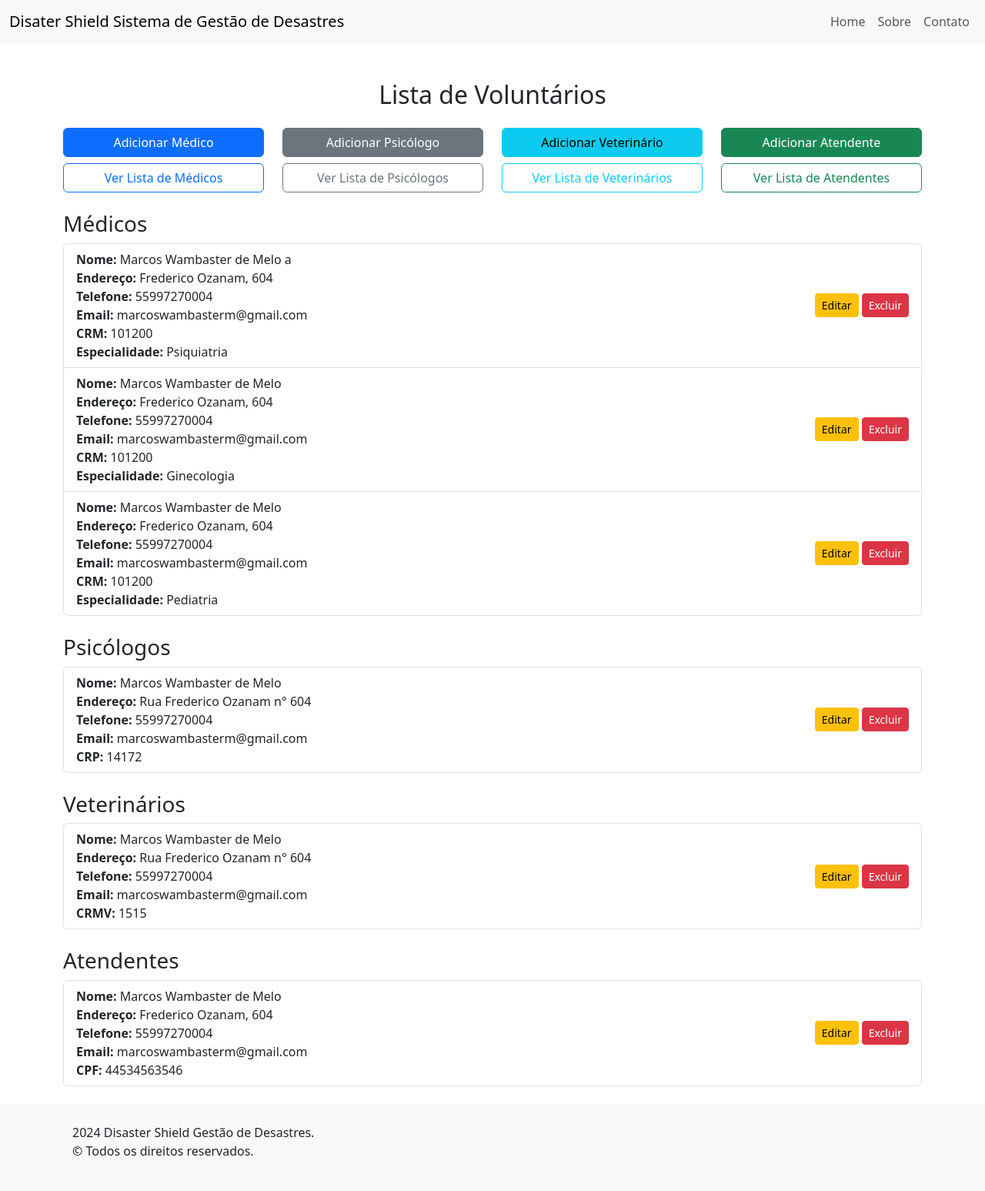
After one commit to marcoswambasterm/CPPRI101---Noite---Marcos-W.-Melo, a Django app: page /voluntarios/voluntarios/ in a window 1280 px wide. The commit adds this page. Shown: the whole page at 77% size. Run offline with Django 5.2, Linux system fonts and the light colour scheme; data comes from the database, SQL or seed files in the repository; both versions use the stored data as it was after the commit.

Commit message:
voluntarios em processo

```diff
--- a/DisasterShield/settings.py
+++ b/DisasterShield/settings.py
@@ -42,6 +42,7 @@ INSTALLED_APPS = [
 INSTALLED_APPS += [
     'home',
     'vitimas',
+    'voluntarios',
 ]
 
 MIDDLEWARE = [
--- a/DisasterShield/urls.py
+++ b/DisasterShield/urls.py
@@ -21,4 +21,5 @@ urlpatterns = [
     path('admin/', admin.site.urls),
     path('', include('home.urls')),
     path('vitimas/', include('vitimas.urls')),
+    path('voluntarios/', include('voluntarios.urls')),
 ]
--- a/home/templates/index.html
+++ b/home/templates/index.html
@@ -21,7 +21,7 @@
                 <div class="card-body">
                     <h5 class="card-title">Voluntários</h5>
                     <p class="card-text">Gerencie o cadastro de voluntários e atribuições.</p>
-                    <a href="#" class="btn btn-primary">Acessar</a>
+                    <a href="{% url 'lista_voluntarios' %}" class="btn btn-primary">Acessar</a>
                 </div>
             </div>
         </div>
--- a/voluntarios/templates/base.html
+++ b/voluntarios/templates/base.html
@@ -1,9 +1,10 @@
 <!DOCTYPE html>
-<html lang="pt-bt">
+<html lang="pt-br">
 <head>
     <meta charset="UTF-8">
     <meta name="viewport" content="width=device-width, initial-scale=1.0">
     <link rel="stylesheet" href="{% static 'css/bootstrap.min.css' %}">
+    <title>{% block title %}Aplicação Voluntários{% endblock %}</title>
 </head>
 <body>
     <!-- Inclui o Header da aplicação "home" -->
--- /dev/null
+++ b/voluntarios/templates/lista_voluntarios.html
@@ -0,0 +1,132 @@
+{% extends "base.html" %}
+
+{% block title %}Lista de Voluntários{% endblock %}
+
+{% block content %}
+<div class="container mt-5">
+    <h2 class="my-4 text-center">Lista de Voluntários</h2>
+
+    <!-- Botões de Adicionar e Lista -->
+    <div class="row text-center">
+        <div class="col-md-3 mb-4">
+            <a href="{% url 'adicionar_medico' %}" class="btn btn-primary w-100 mb-2">Adicionar Médico</a>
+            <a href="{% url 'lista_medicos' %}" class="btn btn-outline-primary w-100">Ver Lista de Médicos</a>
+        </div>
+        <div class="col-md-3 mb-4">
+            <a href="{% url 'adicionar_psicologo' %}" class="btn btn-secondary w-100 mb-2">Adicionar Psicólogo</a>
+            <a href="{% url 'lista_psicologos' %}" class="btn btn-outline-secondary w-100">Ver Lista de Psicólogos</a>
+        </div>
+        <div class="col-md-3 mb-4">
+            <a href="{% url 'adicionar_veterinario' %}" class="btn btn-info w-100 mb-2">Adicionar Veterinário</a>
+            <a href="{% url 'lista_veterinarios' %}" class="btn btn-outline-info w-100">Ver Lista de Veterinários</a>
+        </div>
+        <div class="col-md-3 mb-4">
+            <a href="{% url 'adicionar_atendente' %}" class="btn btn-success w-100 mb-2">Adicionar Atendente</a>
+            <a href="{% url 'lista_atendentes' %}" class="btn btn-outline-success w-100">Ver Lista de Atendentes</a>
+        </div>
+    </div>
+
+    {% if medicos or psicologos or veterinarios or atendentes %}
+        <!-- Exibindo Médicos -->
+        <h3>Médicos</h3>
+        {% if medicos %}
+            <ul class="list-group mb-4">
+                {% for medico in medicos %}
+                    <li class="list-group-item d-flex justify-content-between align-items-center">
+                        <div>
+                            <strong>Nome:</strong> {{ medico.nome }}<br>
+                            <strong>Endereço:</strong> {{ medico.endereco }}<br>
+                            <strong>Telefone:</strong> {{ medico.telefone }}<br>
+                            <strong>Email:</strong> {{ medico.email }}<br>
+                            <strong>CRM:</strong> {{ medico.crm }}<br>
+                            <strong>Especialidade:</strong> {{ medico.get_especialidade_display }}
+                        </div>
+                        <div>
+                            <a href="{% url 'editar_medico' medico.pk %}" class="btn btn-warning btn-sm">Editar</a>
+                            <a href="{% url 'excluir_medico' medico.pk %}" class="btn btn-danger btn-sm">Excluir</a>
+                        </div>
+                    </li>
+                {% endfor %}
+            </ul>
+        {% else %}
+            <p class="text-muted">Nenhum médico cadastrado.</p>
+        {% endif %}
+
+        <!-- Exibindo Psicólogos -->
+        <h3>Psicólogos</h3>
+        {% if psicologos %}
+            <ul class="list-group mb-4">
+                {% for psicologo in psicologos %}
+                    <li class="list-group-item d-flex justify-content-between align-items-center">
+                        <div>
+                            <strong>Nome:</strong> {{ psicologo.nome }}<br>
+                            <strong>Endereço:</strong> {{ psicologo.endereco }}<br>
+                            <strong>Telefone:</strong> {{ psicologo.telefone }}<br>
+                            <strong>Email:</strong> {{ psicologo.email }}<br>
+                            <strong>CRP:</strong> {{ psicologo.crp }}
+                        </div>
+                        <div>
+                            <a href="{% url 'editar_psicologo' psicologo.pk %}" class="btn btn-warning btn-sm">Editar</a>
+                            <a href="{% url 'excluir_psicologo' psicologo.pk %}" class="btn btn-danger btn-sm">Excluir</a>
+                        </div>
+                    </li>
+                {% endfor %}
+            </ul>
+        {% else %}
+            <p class="text-muted">Nenhum psicólogo cadastrado.</p>
+        {% endif %}
+
+        <!-- Exibindo Veterinários -->
+        <h3>Veterinários</h3>
+        {% if veterinarios %}
+            <ul class="list-group mb-4">
+                {% for veterinario in veterinarios %}
+                    <li class="list-group-item d-flex justify-content-between align-items-center">
+                        <div>
+                            <strong>Nome:</strong> {{ veterinario.nome }}<br>
+                            <strong>Endereço:</strong> {{ veterinario.endereco }}<br>
+                            <strong>Telefone:</strong> {{ veterinario.telefone }}<br>
+                            <strong>Email:</strong> {{ veterinario.email }}<br>
+                            <strong>CRMV:</strong> {{ veterinario.crmv }}
+                        </div>
+                        <div>
+                            <a href="{% url 'editar_veterinario' veterinario.pk %}" class="btn btn-warning btn-sm">Editar</a>
+                            <a href="{% url 'excluir_veterinario' veterinario.pk %}" class="btn btn-danger btn-sm">Excluir</a>
+                        </div>
+                    </li>
+                {% endfor %}
+            </ul>
+        {% else %}
+            <p class="text-muted">Nenhum veterinário cadastrado.</p>
+        {% endif %}
+
+        <!-- Exibindo Atendentes -->
+        <h3>Atendentes</h3>
+        {% if atendentes %}
+            <ul class="list-group mb-4">
+                {% for atendente in atendentes %}
+                    <li class="list-group-item d-flex justify-content-between align-items-center">
+                        <div>
+                            <strong>Nome:</strong> {{ atendente.nome }}<br>
+                            <strong>Endereço:</strong> {{ atendente.endereco }}<br>
+                            <strong>Telefone:</strong> {{ atendente.telefone }}<br>
+                            <strong>Email:</strong> {{ atendente.email }}<br>
+                            <strong>CPF:</strong> {{ atendente.cpf }}
+                        </div>
+                        <div>
+                            <a href="{% url 'editar_atendente' atendente.pk %}" class="btn btn-warning btn-sm">Editar</a>
+                            <a href="{% url 'excluir_atendente' atendente.pk %}" class="btn btn-danger btn-sm">Excluir</a>
+                        </div>
+                    </li>
+                {% endfor %}
+            </ul>
+        {% else %}
+            <p class="text-muted">Nenhum atendente cadastrado.</p>
+        {% endif %}
+    {% else %}
+        <div class="alert alert-info" role="alert">
+            Não há voluntários cadastrados no sistema.
+        </div>
+    {% endif %}
+</div>
+{% endblock %}
--- a/voluntarios/urls.py
+++ b/voluntarios/urls.py
@@ -2,20 +2,30 @@ from django.urls import path
 from . import views
 
 urlpatterns = [
+    path('voluntarios/', views.lista_voluntarios, name='lista_voluntarios'),
+    path('voluntarios/medicos/', views.listar_medicos, name='lista_medicos'),
+    path('voluntarios/psicologos/', views.listar_psicologos, name='lista_psicologos'),
+    path('voluntarios/veterinarios/', views.listar_veterinarios, name='lista_veterinarios'),
+    path('voluntarios/atendentes/', views.listar_atendentes, name='lista_atendentes'),
+
+    # URLs para Médicos
     path('medicos/', views.listar_medicos, name='listar_medicos'),
     path('medicos/adicionar/', views.adicionar_medico, name='adicionar_medico'),
     path('medicos/editar/<int:pk>/', views.editar_medico, name='editar_medico'),
     path('medicos/excluir/<int:pk>/', views.excluir_medico, name='excluir_medico'),
-    # URLs para Psicologos
+
+    # URLs para Psicólogos
     path('psicologos/', views.listar_psicologos, name='listar_psicologos'),
     path('psicologos/adicionar/', views.adicionar_psicologo, name='adicionar_psicologo'),
     path('psicologos/editar/<int:pk>/', views.editar_psicologo, name='editar_psicologo'),
     path('psicologos/excluir/<int:pk>/', views.excluir_psicologo, name='excluir_psicologo'),
-    # URLs para Veterinarios
+
+    # URLs para Veterinários
     path('veterinarios/', views.listar_veterinarios, name='listar_veterinarios'),
     path('veterinarios/adicionar/', views.adicionar_veterinario, name='adicionar_veterinario'),
     path('veterinarios/editar/<int:pk>/', views.editar_veterinario, name='editar_veterinario'),
     path('veterinarios/excluir/<int:pk>/', views.excluir_veterinario, name='excluir_veterinario'),
+
     # URLs para Atendentes
     path('atendentes/', views.listar_atendentes, name='listar_atendentes'),
     path('atendentes/adicionar/', views.adicionar_atendente, name='adicionar_atendente'),
--- a/voluntarios/views.py
+++ b/voluntarios/views.py
@@ -2,8 +2,23 @@ from django.shortcuts import render, get_object_or_404, redirect
 from .models import Medico, Psicologo, Veterinario, Atendente
 from .forms import MedicoForm, PsicologoForm, VeterinarioForm, AtendenteForm
 
-# Create your views here.
+def lista_voluntarios(request):
+    # Obtenha todos os voluntários de cada modelo
+    medicos = Medico.objects.all()
+    psicologos = Psicologo.objects.all()
+    veterinarios = Veterinario.objects.all()
+    atendentes = Atendente.objects.all()
 
+    # Combine todos os voluntários em uma lista
+    voluntarios = list(medicos) + list(psicologos) + list(veterinarios) + list(atendentes)
+
+    return render(request, './lista_voluntarios.html', {
+        'medicos': medicos,
+        'psicologos': psicologos,
+        'veterinarios': veterinarios,
+        'atendentes': atendentes,})
+
+# Médicos
 def listar_medicos(request):
     medicos = Medico.objects.all()
     return render(request, './lista_medicos.html', {'medicos': medicos})
@@ -33,3 +48,96 @@ def excluir_medico(request, pk):
     medico = get_object_or_404(Medico, pk=pk)
     medico.delete()
     return redirect('listar_medicos')
+
+# Psicólogos
+def listar_psicologos(request):
+    psicologos = Psicologo.objects.all()
+    return render(request, './lista_psicologos.html', {'psicologos': psicologos})
+
+def adicionar_psicologo(request):
+    if request.method == 'POST':
+        form = PsicologoForm(request.POST)
+        if form.is_valid():
+            form.save()
+            return redirect('listar_psicologos')
+    else:
+        form = PsicologoForm()
+    return render(request, './form_psicologo.html', {'form': form})
+
+def editar_psicologo(request, pk):
+    psicologo = get_object_or_404(Psicologo, pk=pk)
+    if request.method == 'POST':
+        form = PsicologoForm(request.POST, instance=psicologo)
+        if form.is_valid():
+            form.save()
+            return redirect('listar_psicologos')
+    else:
+        form = PsicologoForm(instance=psicologo)
+    return render(request, './form_psicologo.html', {'form': form})
+
+def excluir_psicologo(request, pk):
+    psicologo = get_object_or_404(Psicologo, pk=pk)
+    psicologo.delete()
+    return redirect('listar_psicologos')
+
+# Veterinários
+def listar_veterinarios(request):
+    veterinarios = Veterinario.objects.all()
+    return render(request, './lista_veterinarios.html', {'veterinarios': veterinarios})
+
+def adicionar_veterinario(request):
+    if request.method == 'POST':
+        form = VeterinarioForm(request.POST)
+        if form.is_valid():
+            form.save()
+            return redirect('listar_veterinarios')
+    else:
+        form = VeterinarioForm()
+    return render(request, './form_veterinario.html', {'form': form})
+
+def editar_veterinario(request, pk):
+    veterinario = get_object_or_404(Veterinario, pk=pk)
+    if request.method == 'POST':
+        form = VeterinarioForm(request.POST, instance=veterinario)
+        if form.is_valid():
+            form.save()
+            return redirect('listar_veterinarios')
+    else:
+        form = VeterinarioForm(instance=veterinario)
+    return render(request, './form_veterinario.html', {'form': form})
+
+def excluir_veterinario(request, pk):
+    veterinario = get_object_or_404(Veterinario, pk=pk)
+    veterinario.delete()
+    return redirect('listar_veterinarios')
+
+# Atendentes
+def listar_atendentes(request):
+    atendentes = Atendente.objects.all()
+    return render(request, './lista_atendentes.html', {'atendentes': atendentes})
+
+def adicionar_atendente(request):
+    if request.method == 'POST':
+        form = AtendenteForm(request.POST)
+        if form.is_valid():
+            form.save()
+            return redirect('listar_atendentes')
+    else:
+        form = AtendenteForm()
+    return render(request, './form_atendente.html', {'form': form})
+
+def editar_atendente(request, pk):
+    atendente = get_object_or_404(Atendente, pk=pk)
+    if request.method == 'POST':
+        form = AtendenteForm(request.POST, instance=atendente)
+        if form.is_valid():
+            form.save()
+            return redirect('listar_atendentes')
+    else:
+        form = AtendenteForm(instance=atendente)
+    return render(request, './form_atendente.html', {'form': form})
+
+def excluir_atendente(request, pk):
+    atendente = get_object_or_404(Atendente, pk=pk)
+    atendente.delete()
+    return redirect('listar_atendentes')
```
Also changed, not shown: voluntarios/models.py (+20 -3 lines), voluntarios/templates/confirm_delete.html (added, +13 -0 lines), voluntarios/templates/form_atendente.html (added, +13 -0 lines), voluntarios/templates/form_medico.html (+68 -8 lines), voluntarios/templates/form_psicologo.html (added, +13 -0 lines), voluntarios/templates/form_veterinario.html (added, +13 -0 lines), voluntarios/templates/lista_atendentes.html (added, +19 -0 lines), voluntarios/templates/lista_medicos.html (+10 -3 lines), voluntarios/templates/lista_psicologos.html (added, +19 -0 lines), voluntarios/templates/lista_veterinarios.html (added, +19 -0 lines), db.sqlite3, voluntarios/migrations/0001_initial.py (added).
